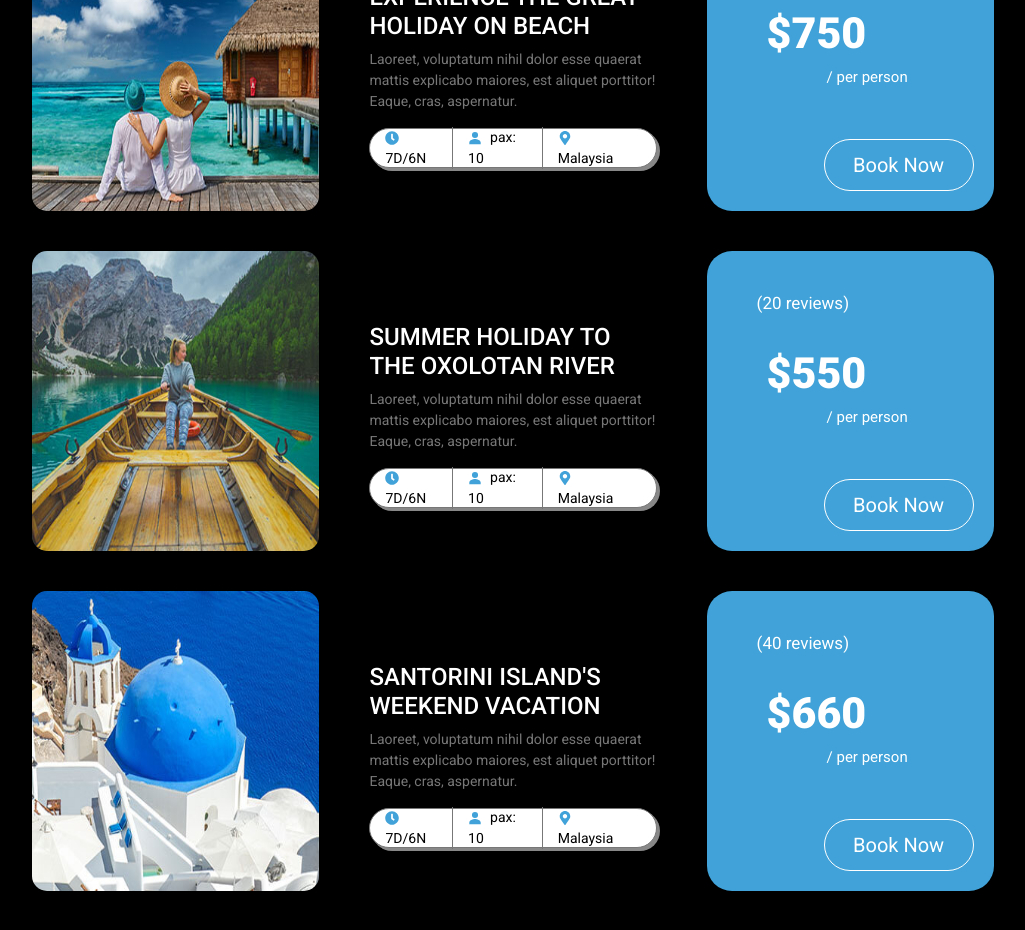
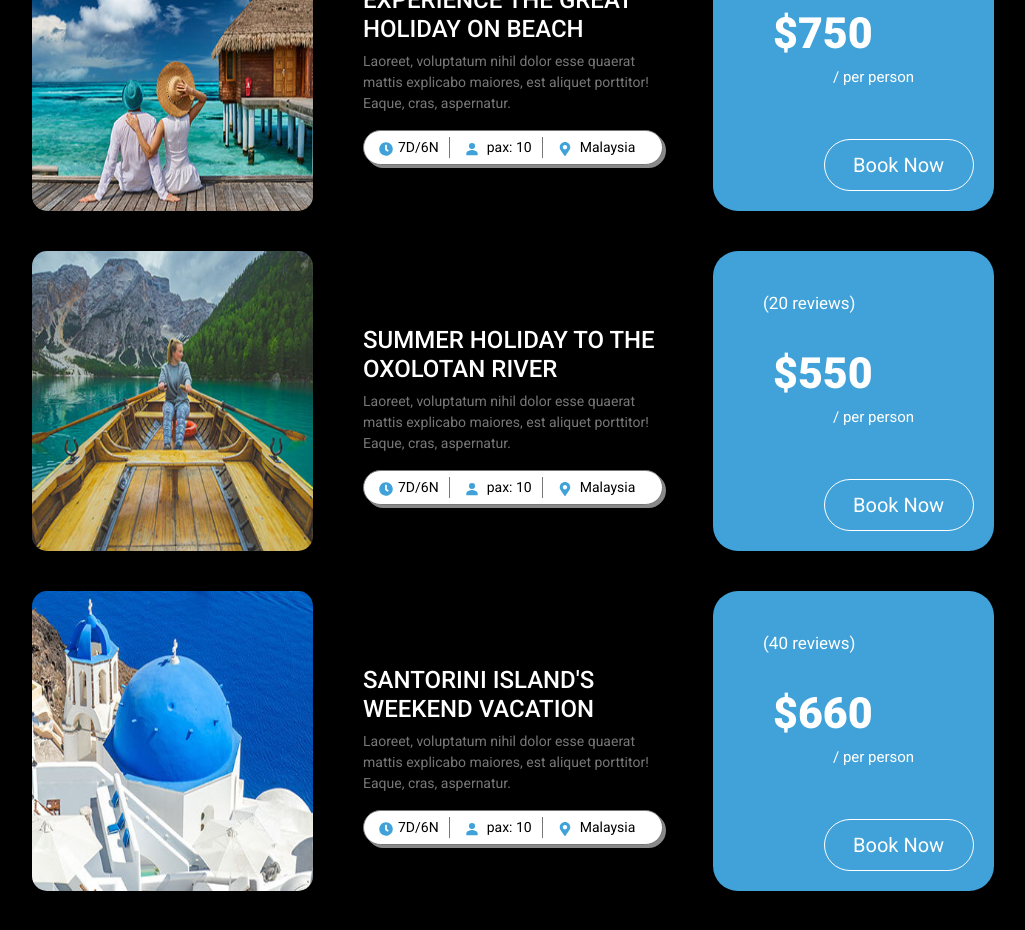
Before and after one commit to hishamrehab/Tours-Website-React-js, a React (Create React App) app: page / in a window 1280 px wide. Shown: the part 6160-7090 px from the top of the page, without its empty margins (127-1152 px from the left). Built offline with nearby package versions, Linux system fonts and the light colour scheme; the HTML template or start-up script is replaced by a standard one.

Commit message:
Edit media quire of the project

```diff
--- a/src/components/10-PopularPackeges.jsx/PapualrPackegesContent.jsx
+++ b/src/components/10-PopularPackeges.jsx/PapualrPackegesContent.jsx
@@ -54,10 +54,11 @@ const PapualrPackegesContent = ({ image, reviews, price, title }) => {
 
           <div
             style={{
-              width: "100%",
-              height: "40px",
+              width: "300px",
+              height: "35px",
               display: "flex",
-              justifyContent: "space-between",
+              // justifyContent: "space-between",
+
               border: "1px solid #777",
               alignItems: "center",
               borderRadius: "20px",
```
